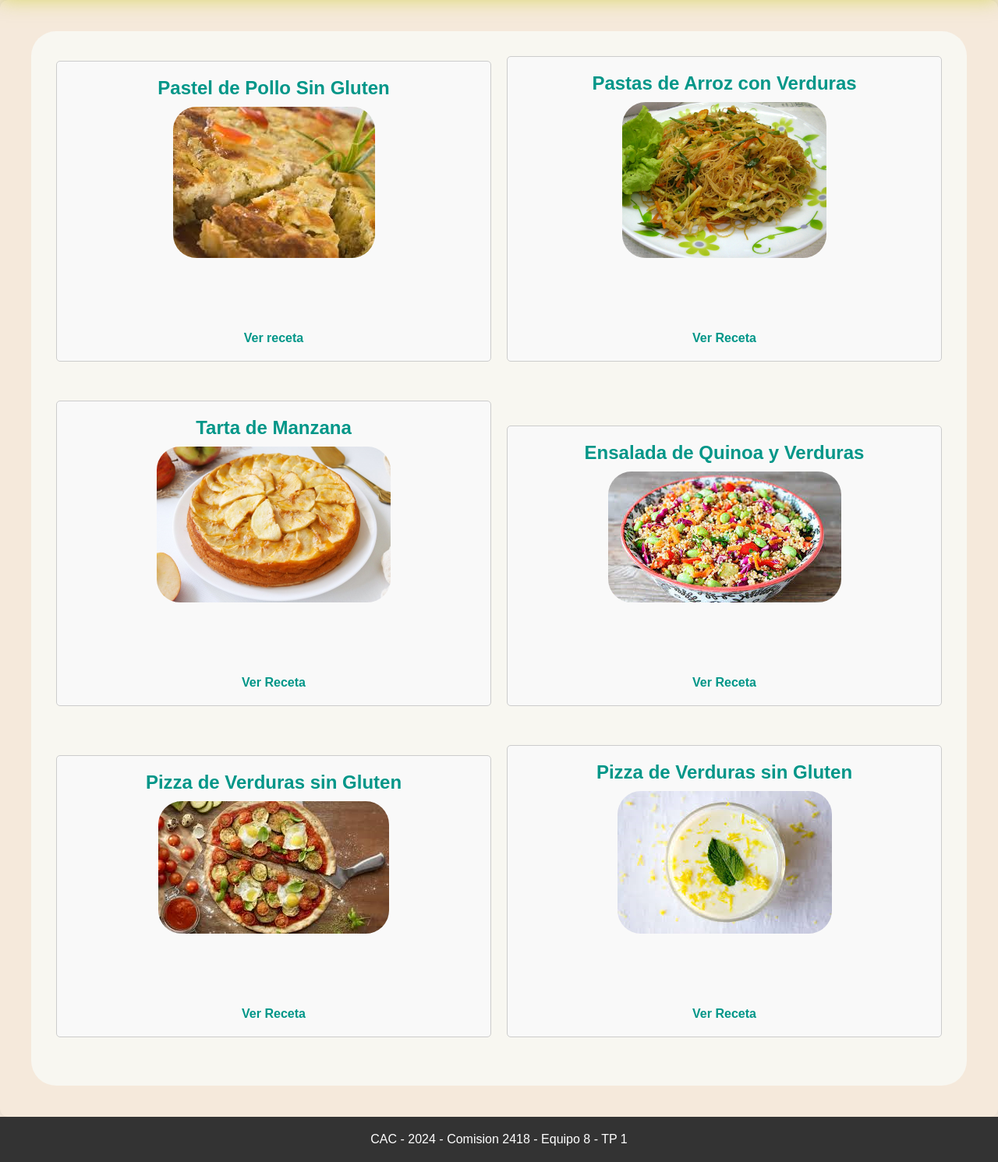
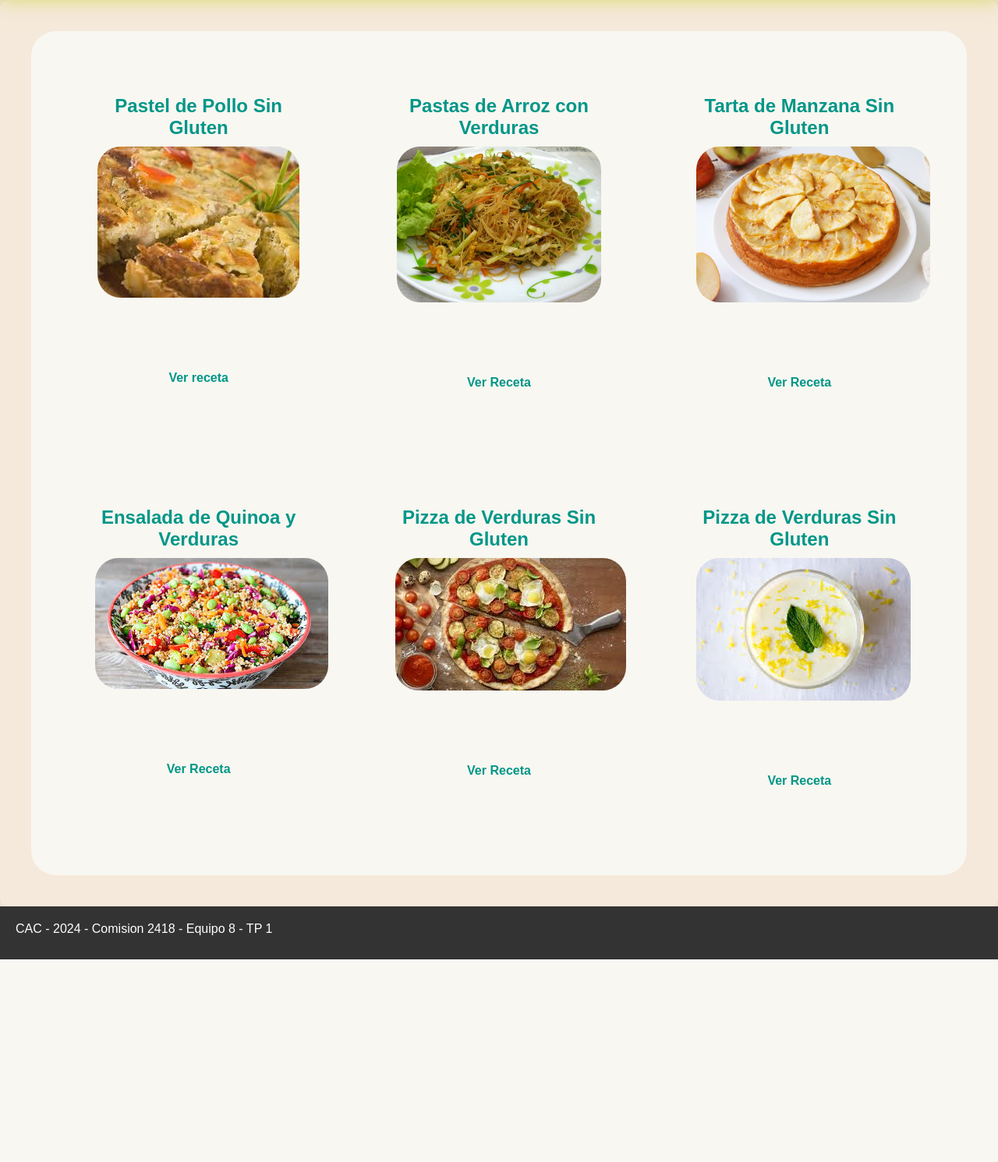
Before and after one commit to NatyDi/grupo8, a Python web app: template templates/recetas.html in a window 1280 px wide. Shown: the part 94-1585 px from the top of the page at 78% size. After the commit the page ends 1325 px from the top, so only its background shows below. Run offline with Jinja, Linux system fonts and the light colour scheme; the template is opened without the code that fills it, so the values that code supplies are empty.

Commit message:
mejoras en receta

```diff
--- a/static/css/styles.css
+++ b/static/css/styles.css
@@ -194,10 +194,59 @@
 /* Estilos de imagen */
 .image {
     max-width: 100%;
-    height: auto;
-    margin-bottom: 20px;
+    height: 100%;
+    margin-bottom: 3%;
+
+}
+.content {
+    max-width: 800px; /* Establece el ancho máximo del contenido */
+    margin: 0 auto;
+}
+    h1 {
+    text-transform: uppercase;
+    margin-top: auto;
+    text-align: center;
+    margin-bottom: 50px;
+}
+    p {
+        text-align: justify;
+        margin-bottom: 10px;
     }
 
+    image {
+        display: block; /* Muestra la imagen como bloque para centrarla */
+        margin: 0 auto; /* Centra la imagen horizontalmente */
+
+    }
+    h2 {
+        margin-top: auto;
+        margin-bottom: 10px;
+    }
+           /* Estilos para la lista */
+    ul {
+    list-style-type: disc; /* Utiliza marcadores circulares */
+    margin: 20px 0; /* Establece un margen superior e inferior de 20px y ningún margen a los lados */
+
+}
+
+/* Estilos para los elementos de lista */
+    li {
+    color: #333; /* Color del texto */
+    font-family: Arial, sans-serif; /* Fuente del texto */
+    font-size: 16px; /* Tamaño del texto */
+    font-weight: normal; /* Grosor normal del texto */
+    padding: 5px 0; /* Espacio interno arriba y abajo de 5px, sin espacio a los lados */
+    text-indent: 10px; /* Indenta el texto 10px para alinear con el marcador */
+    text-align: left;
+}
+
+
+
+.contenedor image {
+    max-width: 100%;
+    height: 100%;
+    margin-bottom: 30px;
+}
 /* TP: Debe ser totalmente responsive con mínimo 3 puntos de corte con media querys para 3 tamaños de dispositivos (PC escritorio, Tablet, Celular).  */
 
 /* Media query para dispositivos con ancho máximo de 1024px (PC) */
@@ -271,7 +320,6 @@
         display: grid;
         grid-template-columns: repeat(auto-fit, minmax(300px, 1fr));
         grid-gap: 20px;
-    grid-template-columns: 1fr 1fr;
         margin: 20px;
         background-color:#f8f7f1;
         border-radius: 2em;
@@ -281,13 +329,16 @@
 }
 
 .recipe {
-    border: 1px solid #ccc;
     padding: 20px;
     text-align: center;
+    margin-bottom: 30px;
+    padding: 50px;
+    border-radius: 5px;
+
 }
 
 img {
-    max-width: 100%;
+    max-width: auto;
     height: auto;
     margin-bottom: 10px;
     border-radius: 30px;
@@ -304,20 +355,15 @@
 .container2 {
     display: grid;
     grid-template-columns: 40px
-    grid-gap: 20px;
+    grid-gap: 40px;
     grid-template-rows: 50;
     margin: auto;
     background-color:#f8f7f1;
     border-radius: 2em;
     padding: 2em;
+    max-width: 800px; /* Establece el ancho máximo del contenido */
+    margin: 0 auto;
 
-}
-.recipe {
-            margin-bottom: 30px;
-            padding: 20px;
-            border: 1px solid #ccc;
-            border-radius: 5px;
-            background-color: #f9f9f9;
 }
 
         .recipe h2 {
@@ -333,12 +379,6 @@
 
         }
 
-        .recipe ul,
-        .recipe ol {
-            margin-left: 20px;
-            margin-bottom: 10px;
-            text-align: left;
-        }
 
         .recipe a {
             text-decoration: none;
@@ -349,6 +389,7 @@
 
         .ingredientes {
             margin-top: 40px;
+            margin-bottom: auto;
 
         }
         .relleno{
@@ -356,7 +397,10 @@
         }
         .preparacion{
          text-align: center;
-         margin-top: 50px;
+         margin-top: 30px;
+         margin-bottom: 30px;
+         padding: 10px; /* Agrega un espacio interno de 10px */
+
         }
 
 
@@ -369,9 +413,3 @@
     text-align: center;
     padding: 20px;
 }
-
-section {
-    margin: auto;
-    max-width: 70rem;
-    width: 100%;
-}
--- a/templates/pasta-arroz.html
+++ b/templates/pasta-arroz.html
@@ -40,7 +40,7 @@
                 </ul>
                 <p class="preparacion">Preparación:</p>
                 <ol class="lista">
-                    li>Lavar pelar y cortar los vegetales, acomodarlos en una asadera, rociarlos con aceite de oliva o el que prefieran, sal y una cdita de caldo deshidratado (opcional).</li>
+                    <li>Lavar pelar y cortar los vegetales, acomodarlos en una asadera, rociarlos con aceite de oliva o el que prefieran, sal y una cdita de caldo deshidratado (opcional).</li>
                     <li>Remover cada tanto los vegetales para que no se quemen, si hiciera falta agregar algo de agua.</li>
                     <li>Cuando estén cocidos servir en el plato con los fideos de arroz cocidos/hidratados (según los que usen), y rociar con aceite de oliva, rectificar sal de ser necesario y agregar pimienta si les gusta. Es riquísimo, rápido y mega fácil! </li>
                 </ol>
--- a/templates/recetas.html
+++ b/templates/recetas.html
@@ -41,7 +41,7 @@
             </section>
 
             <section id="receta3" class="recipe">
-                <h2 class="tarta-manzana">Tarta de Manzana</h2>
+                <h2 class="tarta-manzana">Tarta de Manzana Sin Gluten</h2>
                 <img src="../static/img/tarta-de-manzana.png" alt="Receta 3">
                 <a href="../templates/tarta-manzana.html">Ver Receta</a>
             </section>
@@ -53,13 +53,13 @@
             </section>
 
             <section id="receta5" class="recipe">
-                <h2 class="pizza-verdura">Pizza de Verduras sin Gluten</h2>
+                <h2 class="pizza-verdura">Pizza de Verduras Sin Gluten</h2>
                 <img src="../static/img/pizzadeverduras.png" alt="Receta 5">
                 <a href="../templates/pizza.verdura.html">Ver Receta</a>
             </section>
 
             <section id="receta6" class="recipe">
-                <h2 class="mouse-limon">Pizza de Verduras sin Gluten</h2>
+                <h2 class="mouse-limon">Pizza de Verduras Sin Gluten</h2>
                 <img src="../static/img/images (3).png" alt="Receta 6">
                 <a href="../templates/mouselimon.html">Ver Receta</a>
             </section>
```
Also changed, not shown: templates/pizza.verdura.html (+11 -4 lines), templates/que-es.html (+7 -13 lines). Lines whose indentation alone changed are shown as unchanged.
